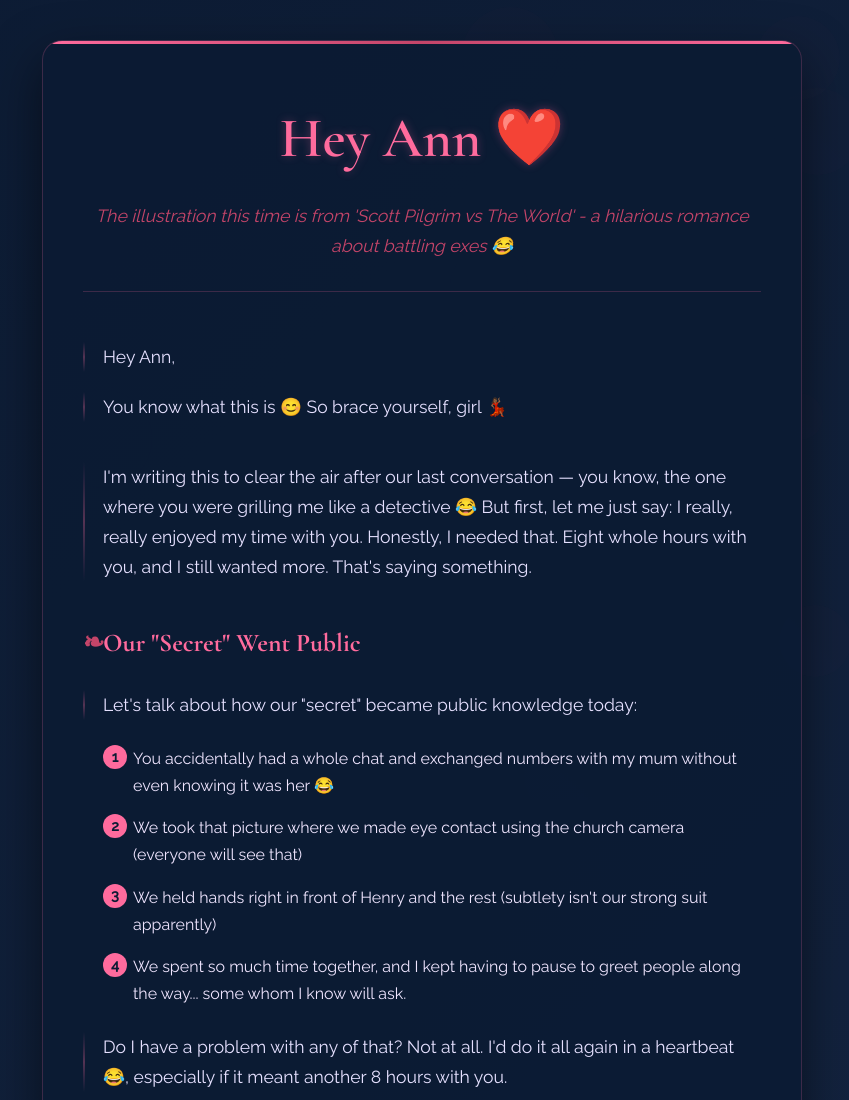
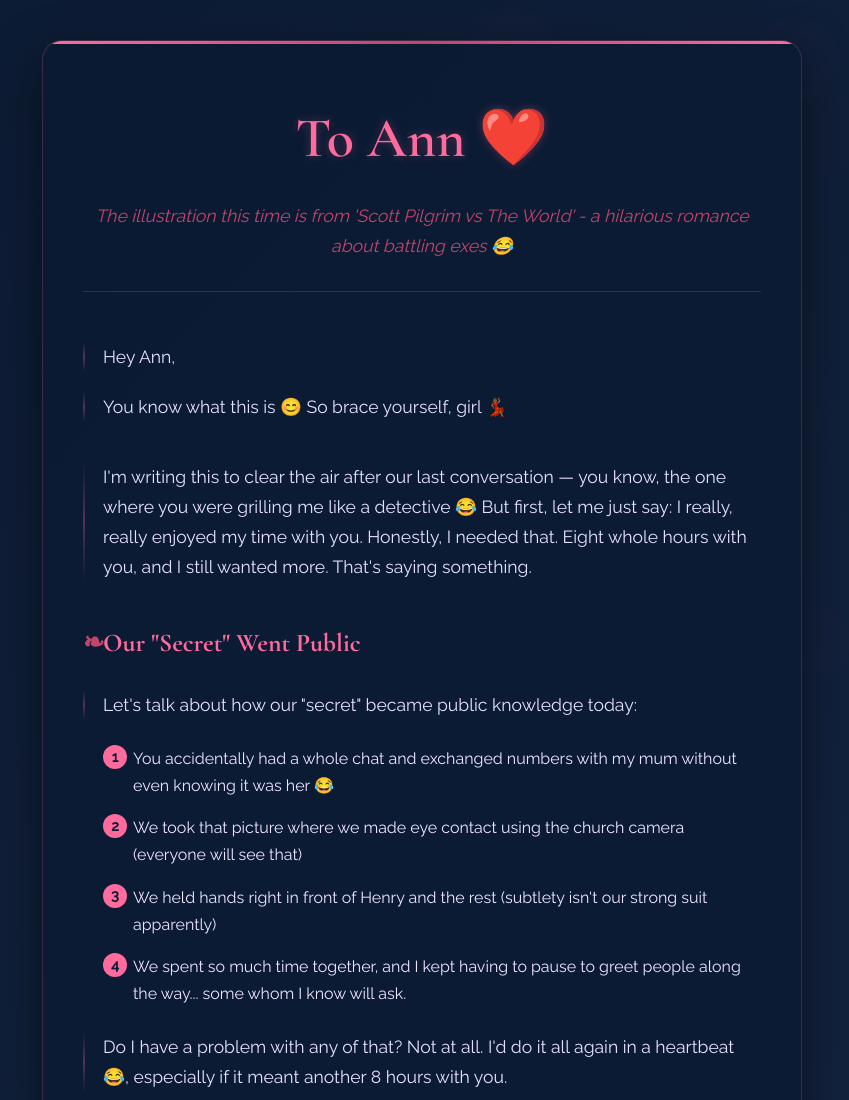
Before and after one commit to Rednax3la/myprettyann, a plain HTML site: page index.html in a window 1280 px wide. Shown: the top 1100 px of the page, without its empty margins (218-1067 px from the left). Drawn offline with nearby package versions, Linux system fonts and the light colour scheme.

Commit message:
Change title from 'Hey Ann' to 'To Ann'

```diff
--- a/index.html
+++ b/index.html
@@ -256,7 +256,7 @@
     <div class="container">
         <div class="message-card">
             <div class="header">
-                <h1 class="title">Hey Ann ❤️</h1>
+                <h2 class="title"> To Ann ❤️</h2>
                 <p class="subtitle">The illustration this time is from 'Scott Pilgrim vs The World' - a hilarious romance about battling exes 😂</p>
             </div>
 
```
